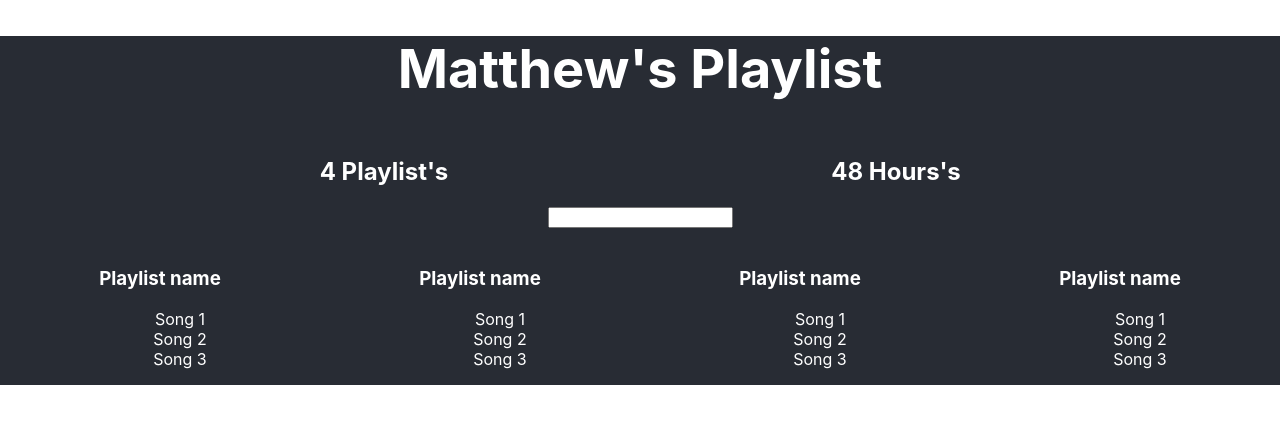
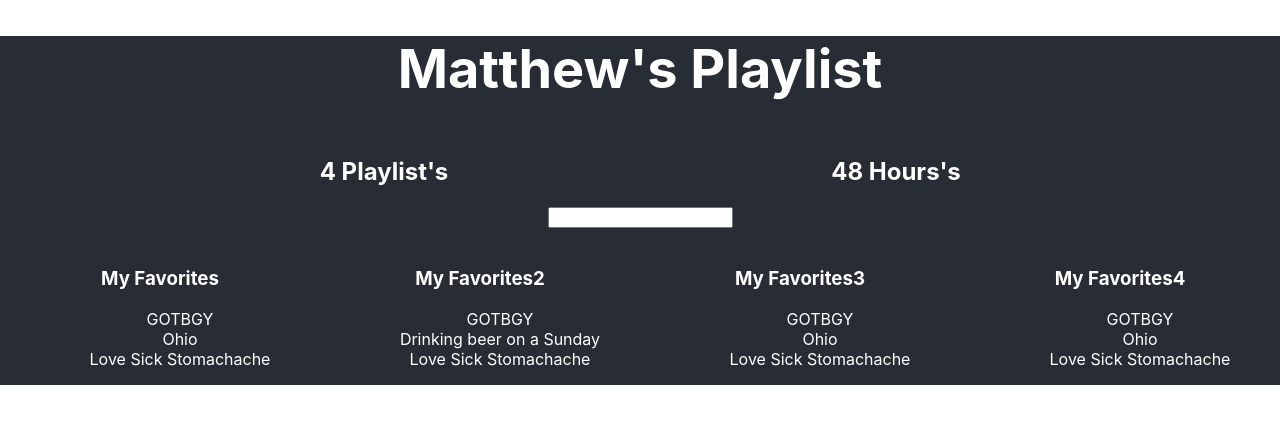
Before and after one commit to GreyhoundIt/betterplaylists, a React (Create React App) app: page / in a window 1280 px wide. Shown: the top 424 px of the page. Built offline with nearby package versions, Linux system fonts and the light colour scheme.

Commit message:
playlist component

```diff
--- a/src/App.js
+++ b/src/App.js
@@ -16,7 +16,7 @@ let fakeServerData = {
       },
       {
         name: 'My Favorites2',
-        songs: [{name:'GOTBGY', duration: 123} , {name:'Ohio', duration: 240}, {name:'Love Sick Stomachache', duration: 360}]
+        songs: [{name:'GOTBGY', duration: 123} , {name:'Drinking beer on a Sunday', duration: 240}, {name:'Love Sick Stomachache', duration: 360}]
       },
       {
         name: 'My Favorites3',
@@ -67,14 +67,15 @@ class Filter extends Component {
 
 class Playlist extends Component {
   render() {
+    let playlist = this.props.playlist;
     return(
       <div style={{...defaultStyle, width: '25%', display: 'inline-block'}}>
         <img/>
-        <h3>Playlist name </h3>
+        <h3>{playlist.name} </h3>
         <ul>
-          <li> Song 1 </li>
-          <li> Song 2 </li>
-          <li> Song 3 </li>
+          {playlist.songs.map(song =>
+           <li> {song.name} </li>
+          )}
         </ul>
       </div>
     );
@@ -100,10 +101,11 @@ class App extends Component {
           <PlaylistCounter playlists={this.state.serverData.user.playlists}/>
           <HoursCounter playlists={this.state.serverData.user.playlists}/>
           <Filter/>
-          <Playlist/>
-          <Playlist/>
-          <Playlist/>
-          <Playlist/>
+          {
+            this.state.serverData.user.playlists.map(playlist =>
+              <Playlist playlist={playlist}/>
+            )
+          }
         </div> : <h1>Loading...</h1>
         }
       </div>
```
